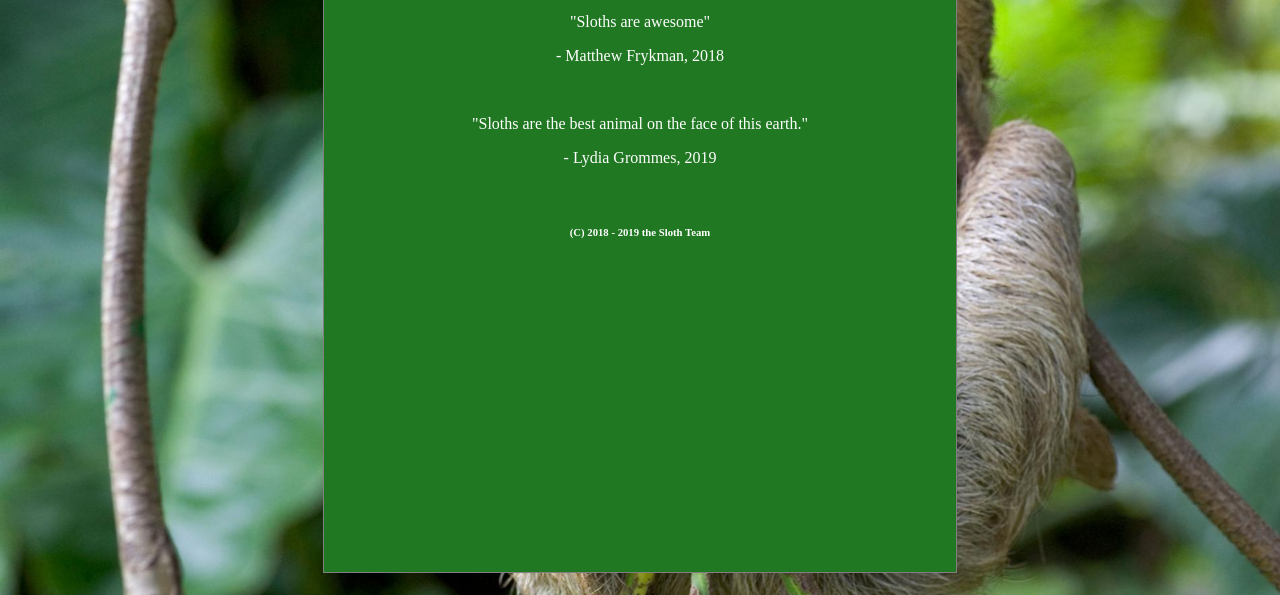
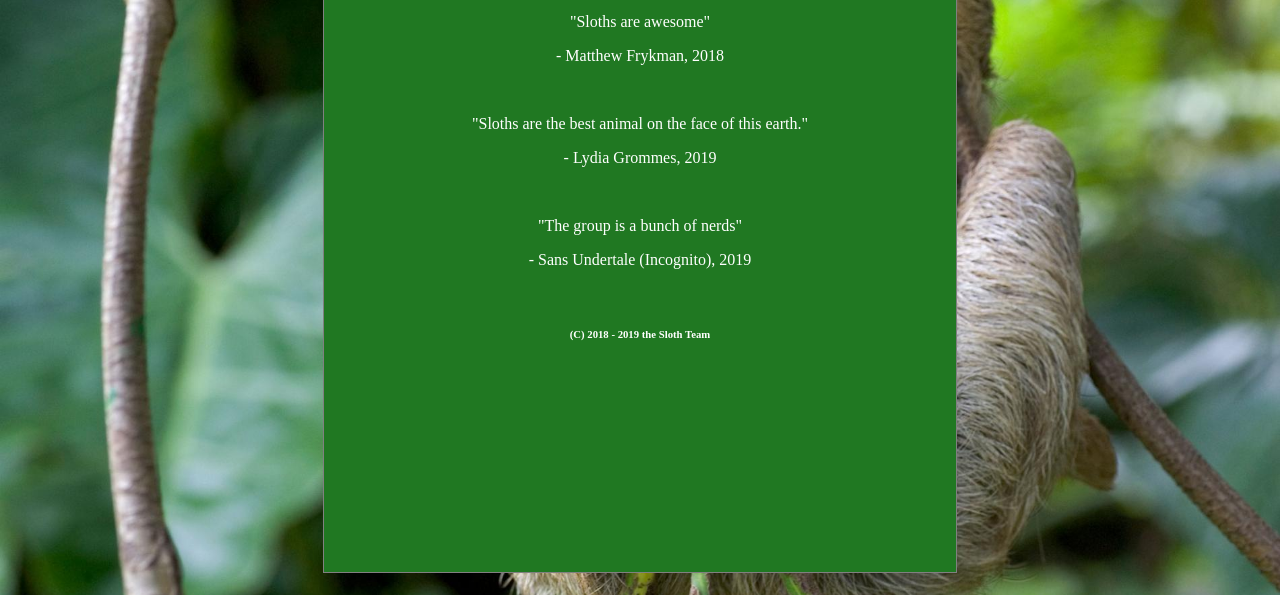
Before and after one commit to ikeacat/slothteam, a plain HTML site: page page/quotes.html in a window 1280 px wide. Shown: the part 205-800 px from the top of the page. Drawn offline with Linux system fonts and the light colour scheme; a web font is replaced by a local one.

Commit message:
some more quotes

```diff
--- a/page/quotes.html
+++ b/page/quotes.html
@@ -21,6 +21,9 @@
                     <p>"Sloths are the best animal on the face of this earth."</p>
                     <p>- Lydia Grommes, 2019</p>
                     <br>
+                    <p>"The group is a bunch of nerds"</p>
+                    <p>- Sans Undertale (Incognito), 2019</p>
+                    <br>
                     <h6>(C) 2018 - 2019 the Sloth Team</h6>
                 </center>
             </div>
```
